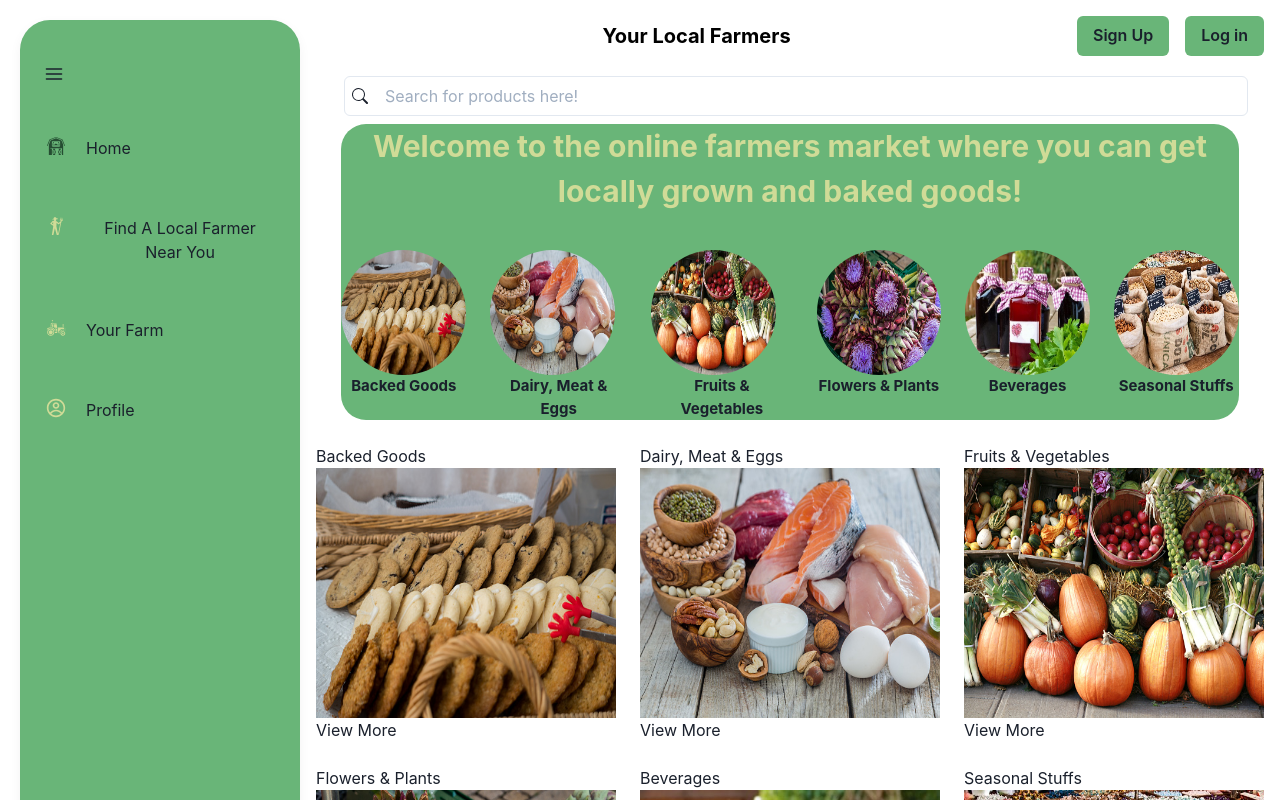
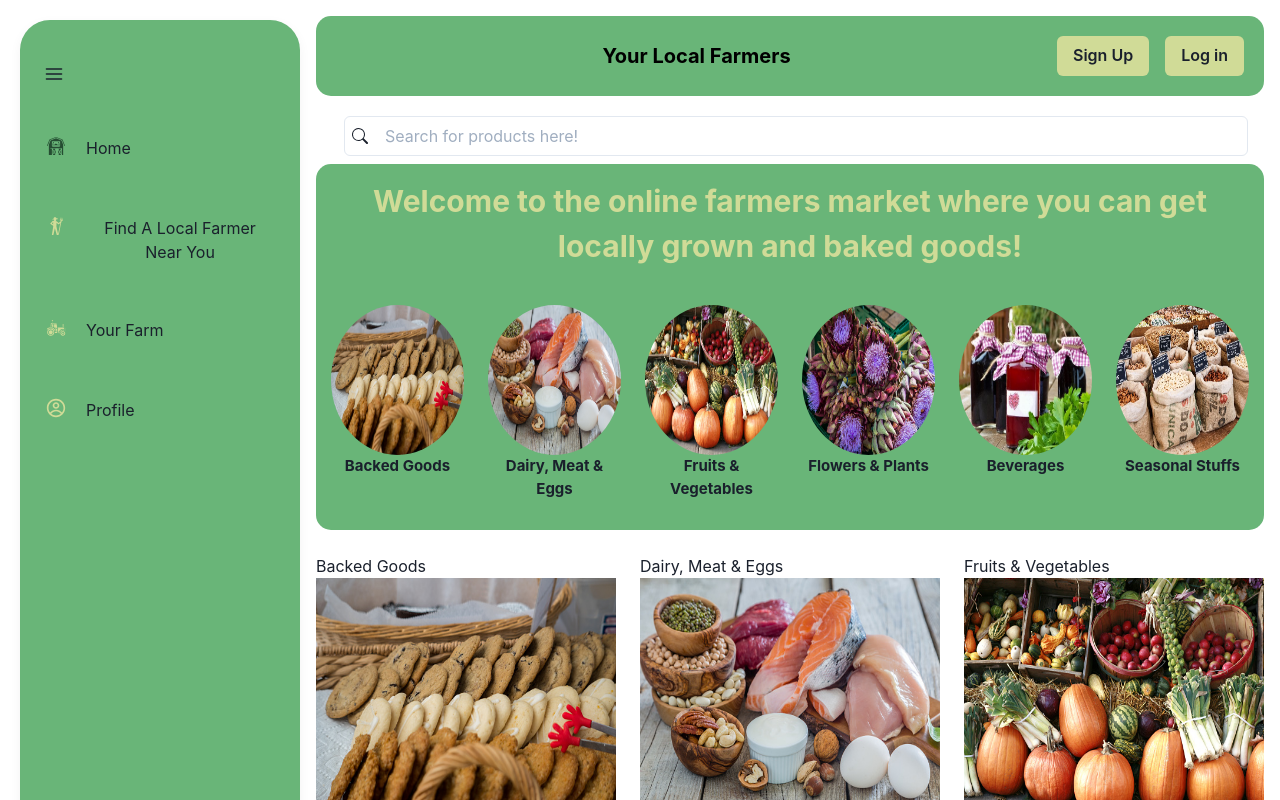
Before and after one commit to tevissaur/your-local-farmers, a React (Create React App) app in the folder client/: page / in a window 1280 px wide. Shown: the top 800 px of the page. Built offline with nearby package versions, Linux system fonts and the light colour scheme.

Commit message:
align header and category

```diff
--- a/client/src/components/SearchBar.js
+++ b/client/src/components/SearchBar.js
@@ -1,6 +1,7 @@
 import React, {useState} from 'react'
 import {Input, Text, Container, Flex, Center, InputLeftElement, InputGroup} from '@chakra-ui/react'
-import { BsSearch } from 'react-icons/bs'
+import { BsSearch } from 'react-icons/bs';
+import customTheme from '../extendedTheme';
 
 
 function SearchBar() {
--- a/client/src/components/Signup.js
+++ b/client/src/components/Signup.js
@@ -15,7 +15,8 @@
     Input,
     useDisclosure,
     Box
-  } from '@chakra-ui/react'
+  } from '@chakra-ui/react';
+  import customTheme from "../extendedTheme";
 
 function Signup() {
 const { isOpen, onOpen, onClose } = useDisclosure()
@@ -27,10 +28,10 @@
     <>
 
     <Box>
-        <Button onClick={onOpen} bg="primary.lightGreen" mr="4">
+        <Button onClick={onOpen} bg="primary.yellowGreen" mr="4">
         Sign Up
         </Button>
-        <Button bg="primary.lightGreen">Log in</Button>
+        <Button bg="primary.yellowGreen">Log in</Button>
     </Box>
 
     <Modal
--- a/client/src/components/SmallCategoryIcon.js
+++ b/client/src/components/SmallCategoryIcon.js
@@ -12,7 +12,7 @@
             <Box>
                 <Flex flexDir="column" alignItems='center' fontSize='15px' fontWeight='Bold'>
                     <Box className='smallCategoryIcon'>
-                        <Image src={card.image} boxSize='145px' height='125px' width='125px'borderRadius='50%'/>
+                        <Image src={card.image} boxSize='145px' height='150px' width='150px' borderRadius='50%'/>
                         <Text textAlign="center">{card.title}</Text>
                     </Box>
                 </Flex>
--- a/client/src/components/header.js
+++ b/client/src/components/header.js
@@ -1,20 +1,23 @@
-
-import{Flex, Center, Heading} from '@chakra-ui/react'
-import Signup from '../components/Signup';
-import LoginForm from '../components/LoginForm';
+import { Flex, Center, Heading, Box } from "@chakra-ui/react";
+import Signup from "../components/Signup";
+import LoginForm from "../components/LoginForm";
+import customTheme from "../extendedTheme";
 
 const Header = () => {
-    return (
-        <>
-            <Flex >
-                <Center flex="1">
-                    <Heading size="md" color="black">Your Local Farmers</Heading>
-                </Center>
-                <Signup></Signup>
-            </Flex>
+  return (
+    <>
+      <Flex bg="primary.lightGreen" borderRadius="15px" p={5} alignItems="center">
+        <Box  flex="1">
+          <Center>
+            <Heading size="md" color="black">
+              Your Local Farmers
+            </Heading>
+          </Center>
+        </Box>
+        <Signup />
+      </Flex>
+    </>
+  );
+};
 
-        </>
-    )
-}
-
-export default Header
+export default Header;
--- a/client/src/pages/Homepage.js
+++ b/client/src/pages/Homepage.js
@@ -17,11 +17,13 @@
           <Header />
 
           <SearchBar />
-          <Container maxW='98%' mt={2}>
+          <Box mt={2} flex="1">
             <Box
               backgroundColor={customTheme.colors.primary.lightGreen}
-              borderRadius='25px'
-              height='100%'>
+              borderRadius='15px'
+              height='100%'
+              p="15px"
+              pb="30px">
               <Flex justifyContent='center'>
                 <Text
                   fontSize='30px'
@@ -37,8 +39,7 @@
                 <SmartSmallIcon />
               </Flex>
             </Box>
-
-          </Container>
+          </Box>
           <Box>
             <CategoryCards />
           </Box>
```
